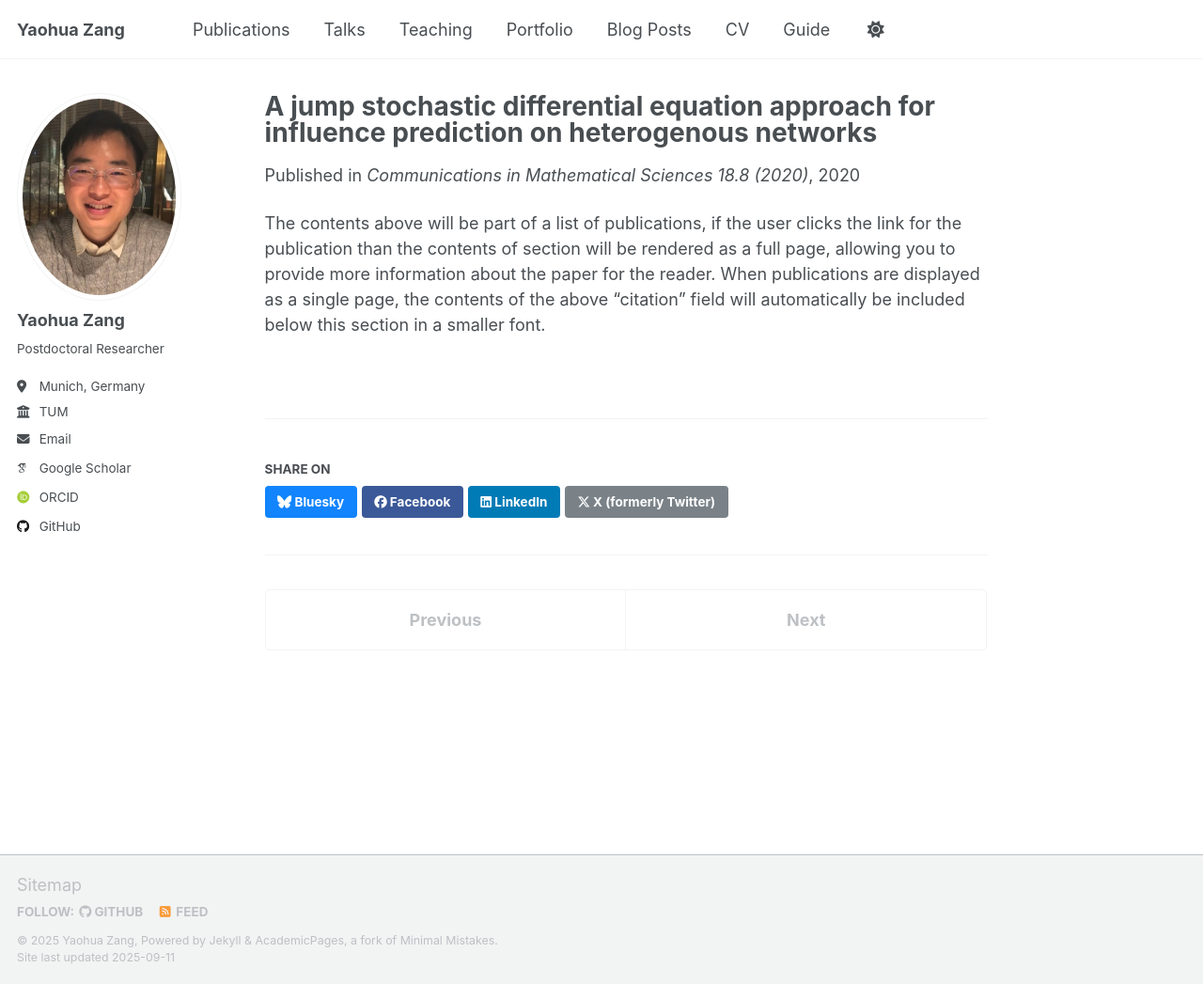
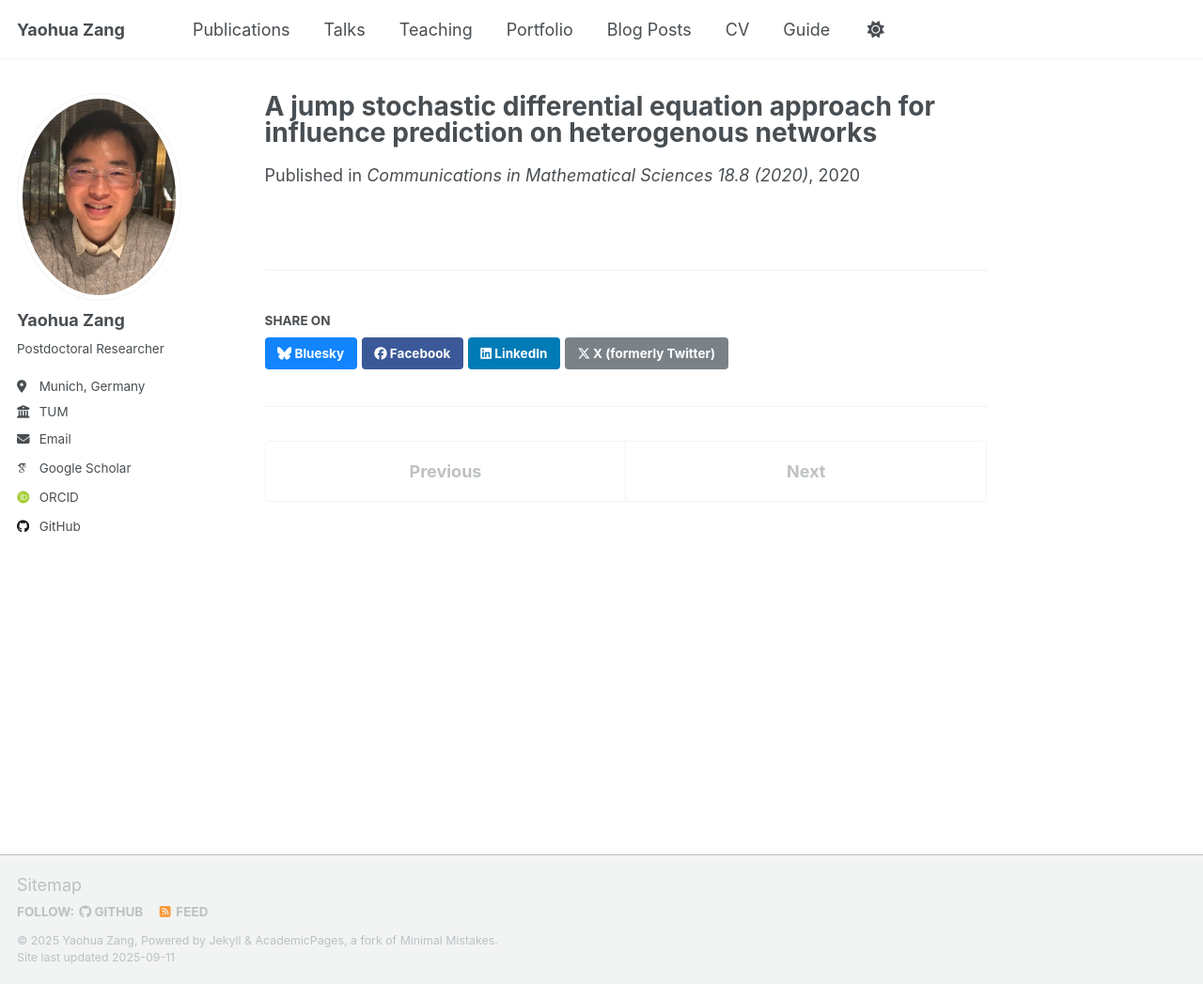
Before and after one commit to yaohua32/yaohua32.github.io, a Jekyll site: the page built from _publications/2020-paper-1.md, in a window 1280 px wide and 1047 px high. Shown: the whole window at 94% size. Built offline with Jekyll 4.4.1, drawn with Linux system fonts in a browser that asks for light colours; some web fonts are replaced; a script that is not in the unit is left out; part of the change alters nothing that is shown.

Commit message:
update pub

```diff
--- a/_publications/2020-paper-1.md
+++ b/_publications/2020-paper-1.md
@@ -2,7 +2,7 @@
 title: "A jump stochastic differential equation approach for influence prediction on heterogenous networks"
 collection: publications
 category: manuscripts
-permalink: /publication/2020-paper-1
+# permalink: /publication/2020-paper-1
 date: 2020-07-10
 venue: 'Communications in Mathematical Sciences 18.8 (2020)'
 # slidesurl: 'http://yaohua32.github.io/files/slides1.pdf'
@@ -10,4 +10,3 @@ paperurl: 'https://par.nsf.gov/servlets/purl/10238289'
 # bibtexurl: 'http://yaohua32.github.io/files/bibtex1.bib'
 # citation: 'Your Name, You. (2009). &quot;Paper Title Number 1.&quot; <i>Journal 1</i>. 1(1).'
 ---
-The contents above will be part of a list of publications, if the user clicks the link for the publication than the contents of section will be rendered as a full page, allowing you to provide more information about the paper for the reader. When publications are displayed as a single page, the contents of the above "citation" field will automatically be included below this section in a smaller font.
```
